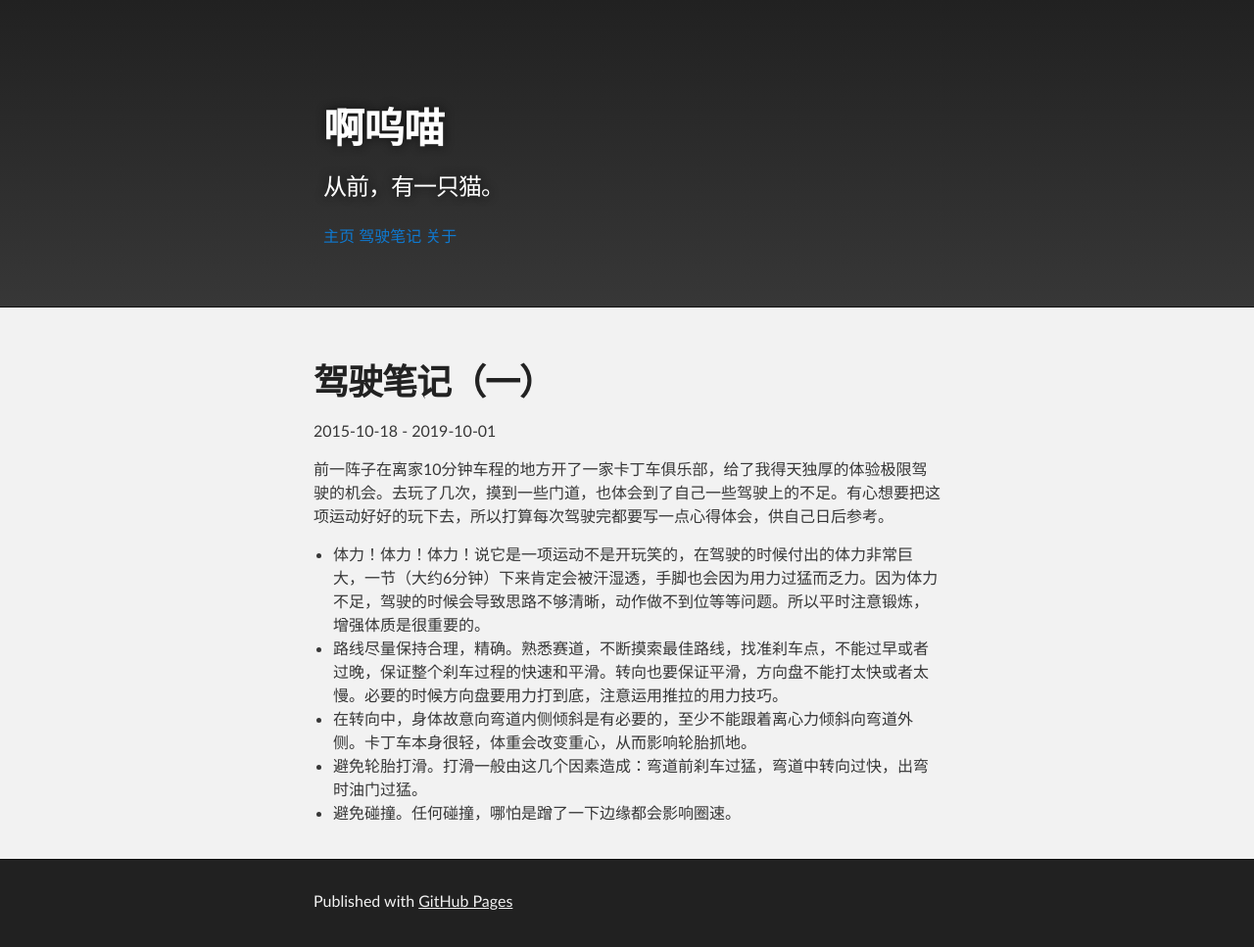
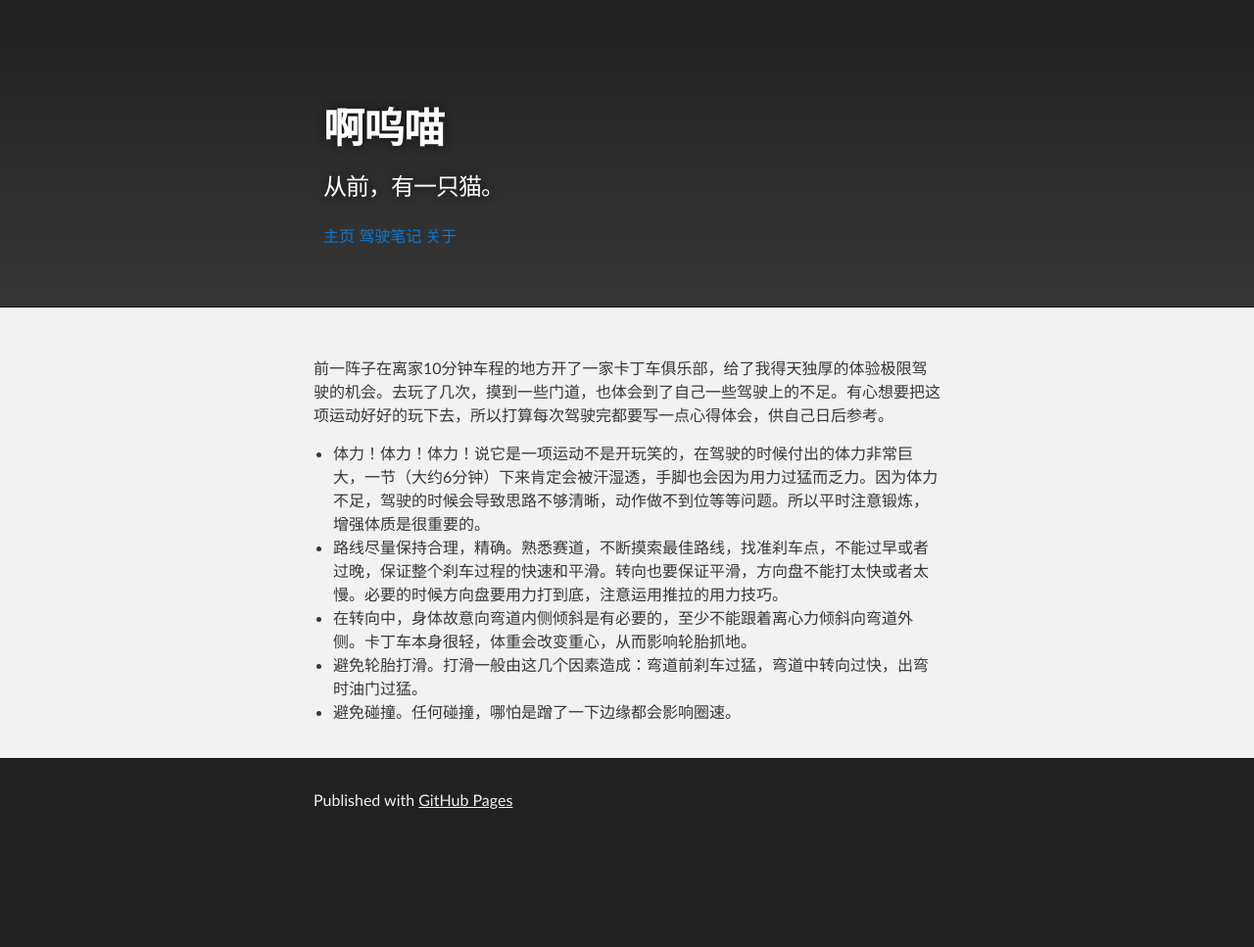
Before and after one commit to icrmio/icrmio.github.io, a Jekyll site: the page built from static/driving/driving_note_1.md, in a window 1280 px wide. Shown: the whole page at 98% size. Built offline with Jekyll 4.4.1, drawn with Linux system fonts in a browser that asks for light colours; our own code applies the rules of GitHub Pages for plain Markdown files; after the commit the page ends 900 px from its top, so only the background shows below that.

Commit message:
Update driving_note_1.md

```diff
--- a/static/driving/driving_note_1.md
+++ b/static/driving/driving_note_1.md
@@ -1,10 +1,3 @@
----
-layout: post
-title: 驾驶笔记（一）
-create_date: 2015-10-18
-modify_date: 2019-10-01
-excerpt:
----
 前一阵子在离家10分钟车程的地方开了一家卡丁车俱乐部，给了我得天独厚的体验极限驾驶的机会。去玩了几次，摸到一些门道，也体会到了自己一些驾驶上的不足。有心想要把这项运动好好的玩下去，所以打算每次驾驶完都要写一点心得体会，供自己日后参考。
 
 * 体力！体力！体力！说它是一项运动不是开玩笑的，在驾驶的时候付出的体力非常巨大，一节（大约6分钟）下来肯定会被汗湿透，手脚也会因为用力过猛而乏力。因为体力不足，驾驶的时候会导致思路不够清晰，动作做不到位等等问题。所以平时注意锻炼，增强体质是很重要的。
```
